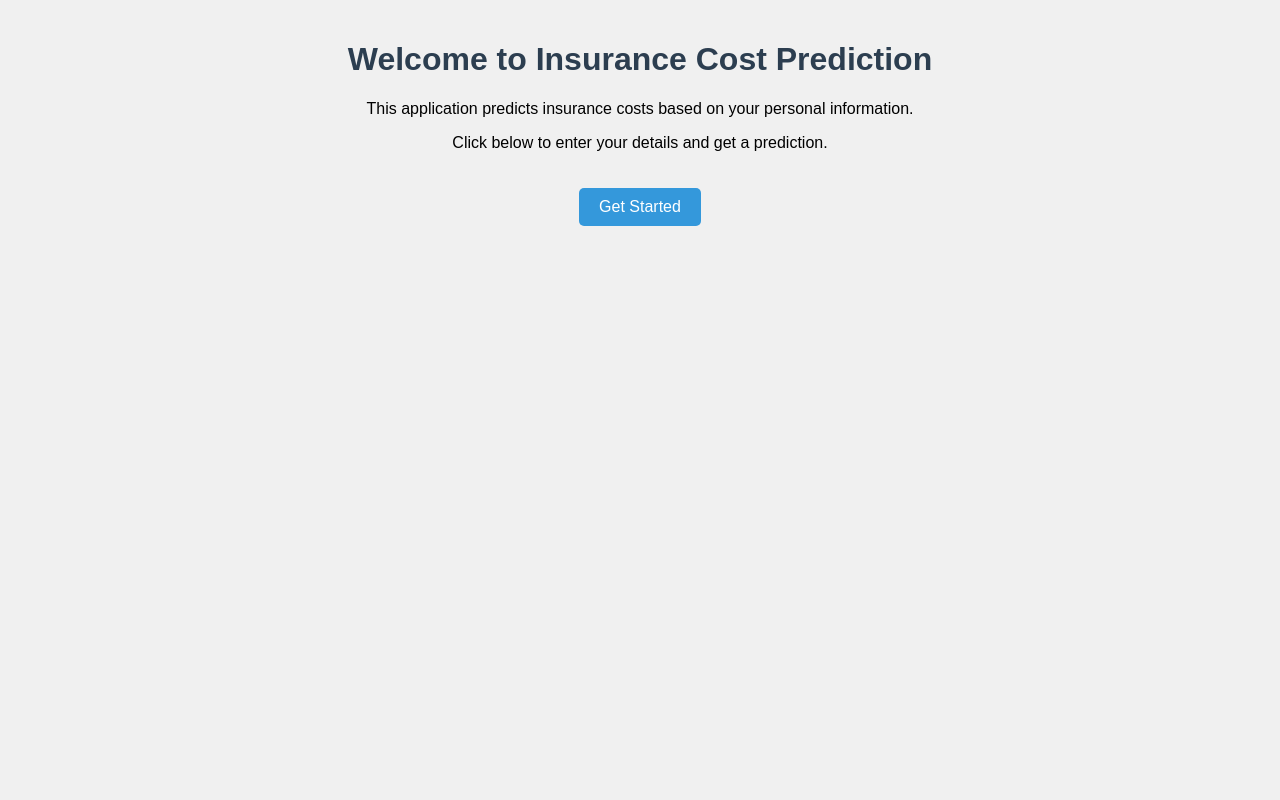
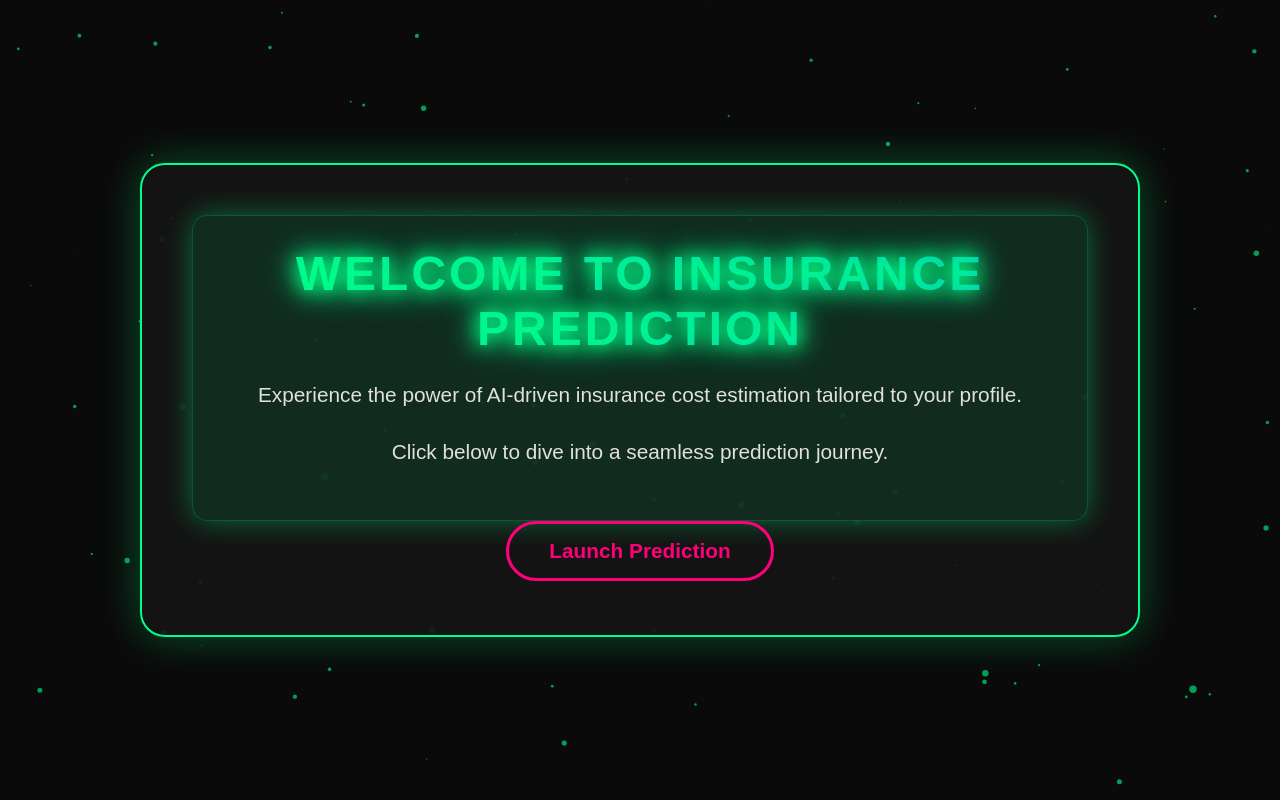
Before and after one commit to SivaJayakrishna/insurance, a Flask app: page / in a window 1280 px wide. Run offline with Flask 3, Linux system fonts and the light colour scheme; parts of the project's set-up code (start-up, migrations or seed data) failed here and were passed over.

Commit message:
modifed welcome.html

```diff
--- a/templates/welcome.html
+++ b/templates/welcome.html
@@ -5,35 +5,196 @@
     <meta name="viewport" content="width=device-width, initial-scale=1.0">
     <title>Welcome - Insurance Prediction</title>
     <style>
+        * {
+            margin: 0;
+            padding: 0;
+            box-sizing: border-box;
+        }
         body {
-            font-family: Arial, sans-serif;
-            max-width: 800px;
-            margin: 0 auto;
-            padding: 20px;
-            background-color: #f0f0f0;
+            font-family: 'Orbitron', sans-serif;
+            min-height: 100vh;
+            display: flex;
+            justify-content: center;
+            align-items: center;
+            background: #0a0a0a;
+            overflow: hidden;
+            position: relative;
+        }
+        canvas#particles {
+            position: absolute;
+            top: 0;
+            left: 0;
+            width: 100%;
+            height: 100%;
+            z-index: 1;
+        }
+        .main-container {
+            position: relative;
+            z-index: 2;
+            max-width: 1000px;
+            width: 85%;
+            background: rgba(20, 20, 20, 0.9);
+            border: 2px solid #00ff88;
+            border-radius: 25px;
+            padding: 50px;
+            box-shadow: 0 0 40px rgba(0, 255, 136, 0.3);
             text-align: center;
+            transform: translateY(0);
+            transition: transform 0.5s ease, box-shadow 0.5s ease;
+            margin: 20px;
+        }
+        .main-container:hover {
+            transform: translateY(-10px);
+            box-shadow: 0 0 60px rgba(0, 255, 136, 0.5);
         }
         h1 {
-            color: #2c3e50;
+            color: #00ff88;
+            font-size: 3em;
+            text-transform: uppercase;
+            letter-spacing: 3px;
+            margin-bottom: 20px;
+            animation: neonGlow 1.5s infinite alternate;
+            background: linear-gradient(45deg, #00ff88, #00b4d8);
+            -webkit-background-clip: text;
+            background-clip: text;
+            -webkit-text-fill-color: transparent;
+        }
+        p {
+            color: #e0e0e0;
+            font-size: 1.3em;
+            line-height: 1.8;
+            margin-bottom: 20px;
+            animation: fadeInText 1.2s ease-out 0.5s;
+            animation-fill-mode: backwards;
         }
         .btn {
             display: inline-block;
-            padding: 10px 20px;
-            background-color: #3498db;
-            color: white;
+            padding: 15px 40px;
+            background: transparent;
+            border: 3px solid #ff007a;
+            color: #ff007a;
             text-decoration: none;
-            border-radius: 5px;
-            margin-top: 20px;
+            border-radius: 50px;
+            font-size: 1.3em;
+            font-weight: bold;
+            position: relative;
+            overflow: hidden;
+            transition: color 0.4s ease;
+        }
+        .btn::before {
+            content: '';
+            position: absolute;
+            top: 0;
+            left: -100%;
+            width: 100%;
+            height: 100%;
+            background: #ff007a;
+            transition: left 0.4s ease;
+            z-index: -1;
+        }
+        .btn:hover::before {
+            left: 0;
         }
         .btn:hover {
-            background-color: #2980b9;
+            color: #fff;
+        }
+        .content-container {
+            background: rgba(0, 255, 136, 0.1);
+            padding: 30px;
+            border-radius: 15px;
+            border: 1px solid rgba(0, 255, 136, 0.2);
+            animation: pulse 2s infinite;
+        }
+        @keyframes neonGlow {
+            from { text-shadow: 0 0 10px #00ff88, 0 0 20px #00ff88, 0 0 30px #00ff88; }
+            to { text-shadow: 0 0 20px #00ff88, 0 0 30px #00ff88, 0 0 40px #00ff88; }
+        }
+        @keyframes fadeInText {
+            from { opacity: 0; transform: translateX(-20px); }
+            to { opacity: 1; transform: translateX(0); }
+        }
+        @keyframes pulse {
+            0% { box-shadow: 0 0 20px rgba(0, 255, 136, 0.2); }
+            50% { box-shadow: 0 0 30px rgba(0, 255, 136, 0.4); }
+            100% { box-shadow: 0 0 20px rgba(0, 255, 136, 0.2); }
+        }
+        @media (max-width: 600px) {
+            h1 { font-size: 2em; }
+            p { font-size: 1em; }
+            .main-container { padding: 30px; }
+            .btn { padding: 12px 30px; font-size: 1em; }
         }
     </style>
 </head>
 <body>
-    <h1>Welcome to Insurance Cost Prediction</h1>
-    <p>This application predicts insurance costs based on your personal information.</p>
-    <p>Click below to enter your details and get a prediction.</p>
-    <a href="/input" class="btn">Get Started</a>
+    <canvas id="particles"></canvas>
+    <div class="main-container">
+        <div class="content-container">
+            <h1>Welcome to Insurance Prediction</h1>
+            <p>Experience the power of AI-driven insurance cost estimation tailored to your profile.</p>
+            <p>Click below to dive into a seamless prediction journey.</p>
+        </div>
+        <a href="/input" class="btn">Launch Prediction</a>
+    </div>
+    <script>
+        const canvas = document.getElementById('particles');
+        const ctx = canvas.getContext('2d');
+        canvas.width = window.innerWidth;
+        canvas.height = window.innerHeight;
+
+        const particlesArray = [];
+        const numberOfParticles = 100;
+
+        class Particle {
+            constructor() {
+                this.x = Math.random() * canvas.width;
+                this.y = Math.random() * canvas.height;
+                this.size = Math.random() * 3 + 1;
+                this.speedX = Math.random() * 1 - 0.5;
+                this.speedY = Math.random() * 1 - 0.5;
+            }
+            update() {
+                this.x += this.speedX;
+                this.y += this.speedY;
+                if (this.size > 0.2) this.size -= 0.01;
+                if (this.x < 0 || this.x > canvas.width) this.speedX *= -1;
+                if (this.y < 0 || this.y > canvas.height) this.speedY *= -1;
+            }
+            draw() {
+                ctx.fillStyle = 'rgba(0, 255, 136, 0.6)';
+                ctx.beginPath();
+                ctx.arc(this.x, this.y, this.size, 0, Math.PI * 2);
+                ctx.fill();
+            }
+        }
+
+        function init() {
+            for (let i = 0; i < numberOfParticles; i++) {
+                particlesArray.push(new Particle());
+            }
+        }
+
+        function animate() {
+            ctx.clearRect(0, 0, canvas.width, canvas.height);
+            for (let i = 0; i < particlesArray.length; i++) {
+                particlesArray[i].update();
+                particlesArray[i].draw();
+                if (particlesArray[i].size <= 0.2) {
+                    particlesArray.splice(i, 1);
+                    i--;
+                    particlesArray.push(new Particle());
+                }
+            }
+            requestAnimationFrame(animate);
+        }
+
+        init();
+        animate();
+
+        window.addEventListener('resize', () => {
+            canvas.width = window.innerWidth;
+            canvas.height = window.innerHeight;
+        });
+    </script>
 </body>
 </html>
```
